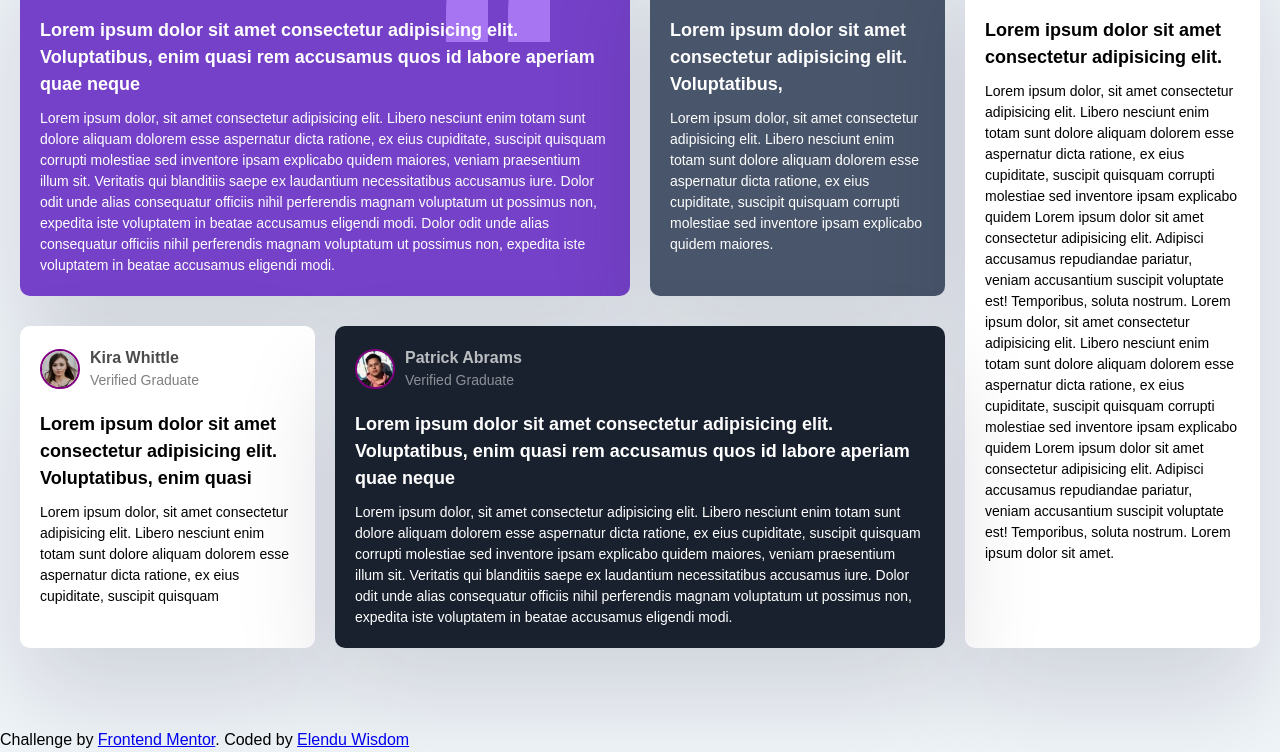
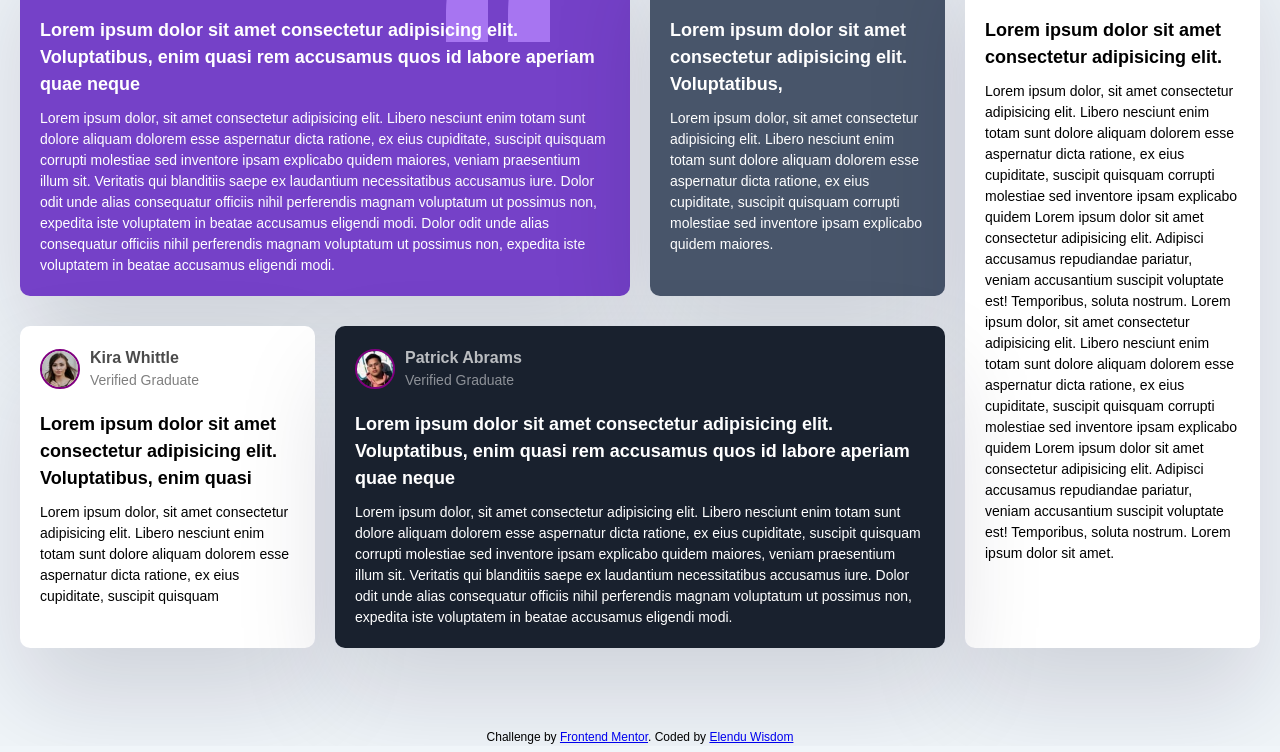
Before and after one commit to theewiz/CSS-Grid, a plain HTML site: page index.html in a window 1280 px wide. Shown: the part 138-890 px from the top of the page. Drawn offline with Linux system fonts and the light colour scheme.

Commit message:
Update grid.css

```diff
--- a/grid.css
+++ b/grid.css
@@ -9,7 +9,7 @@ body {
     font-size: 16px;
     line-height: 1.5;
     background-color: hsl(210, 46%, 96%);
-    height: 80vh;
+    height: 85vh;
 }
 
 .testimonials {
@@ -97,6 +97,10 @@ body {
     grid-row: 1 / 3 ;
 }
 
+.attribution {
+    text-align: center;
+    font-size: 12px;
+}
 
 @media screen and (max-width:760px) {
     .testimonials {
```
